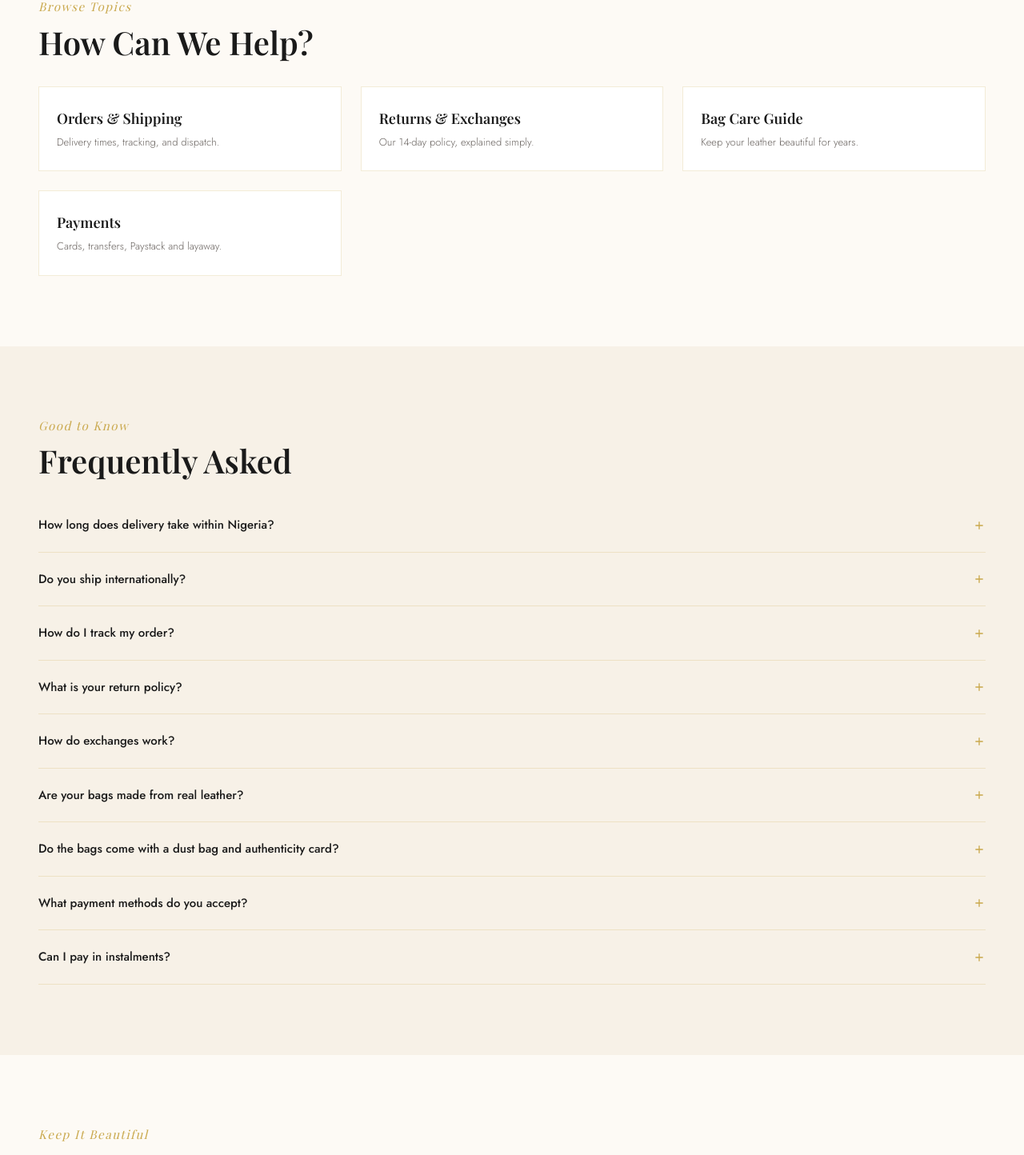
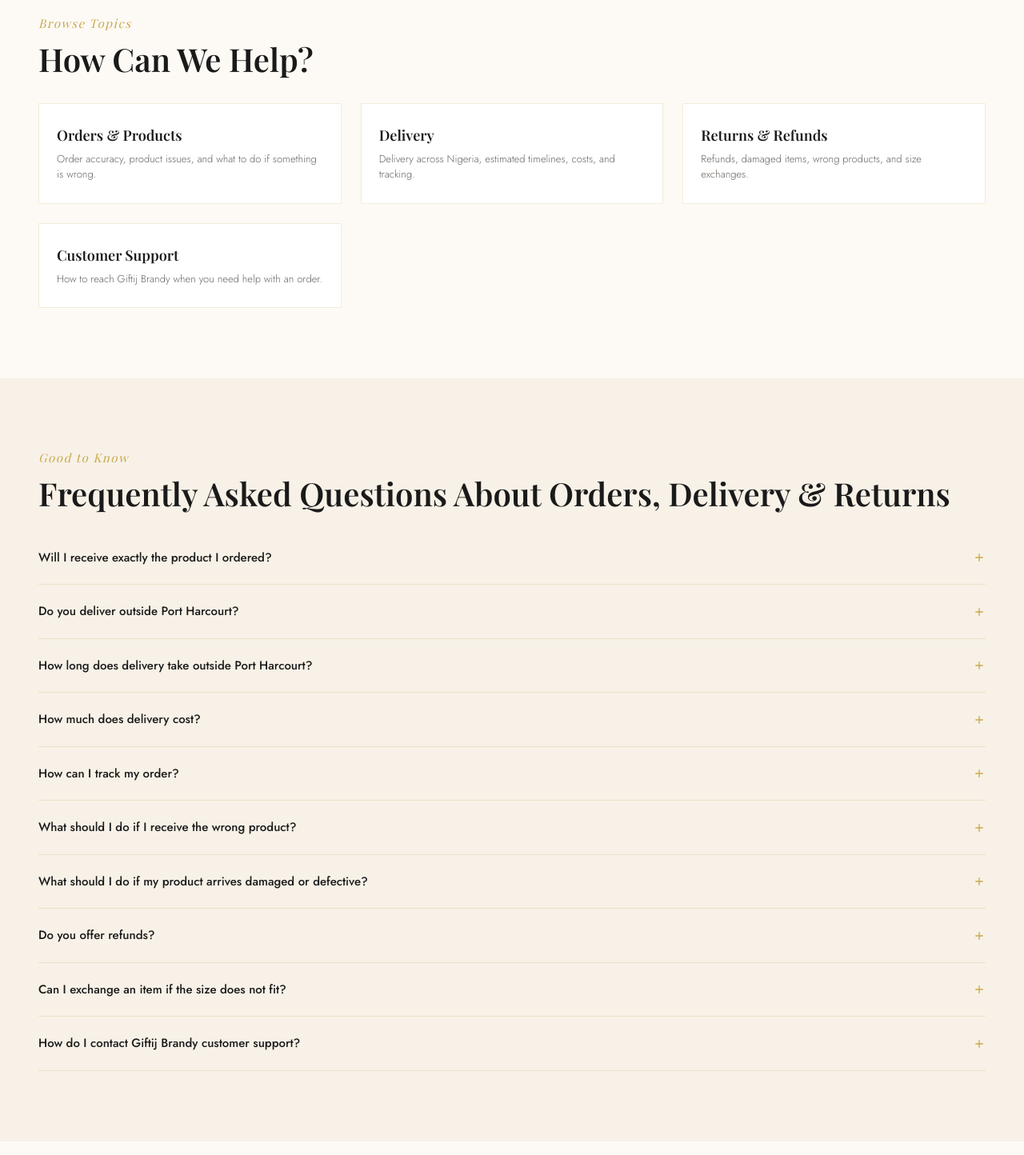
Before and after one commit to Betatrus/giftij-brandy-frontend, a Next.js app: page /support in a window 1280 px wide. Shown: the part 380-1824 px from the top of the page at 80% size. Built offline with nearby package versions, Linux system fonts and the light colour scheme; no server answers.

Commit message:
Update support FAQs and SEO content

```diff
--- a/app/support/page.tsx
+++ b/app/support/page.tsx
@@ -3,47 +3,67 @@ import Link from "next/link"
 import { SiteNav } from "@/components/layout/site-nav"
 import { FaqList, type Faq } from "./faq-list"
 
-/** Help & Support — content ported from public/support.html. */
-export const metadata: Metadata = { title: "Help & Support — Giftij Brandy" }
+export const metadata: Metadata = {
+  title: "Help & Support — Giftij Brandy",
+  description:
+    "Get answers about Giftij Brandy orders, delivery across Nigeria, tracking, refunds, exchanges, and customer support.",
+}
 
 const FAQS: Faq[] = [
   {
-    q: "How long does delivery take within Nigeria?",
-    a: "Lagos orders typically arrive within 1–2 business days. Orders to other Nigerian states take 2–5 business days depending on location. You'll receive a tracking link via WhatsApp and email as soon as your order is dispatched.",
+    q: "Will I receive exactly the product I ordered?",
+    a: "Yes. We send the exact product, colour, size, and style selected when you place your order. We also confirm your order details before dispatch to reduce mistakes. If there is any issue with availability, we will contact you before your order is shipped.",
   },
   {
-    q: "Do you ship internationally?",
-    a: "Yes! We ship to the UK, US, Canada, and select European countries. International shipping takes 7–14 business days. Customs fees and import duties are the responsibility of the customer and vary by country.",
+    q: "Do you deliver outside Port Harcourt?",
+    a: "Yes. Giftij Brandy delivers to customers in Port Harcourt and other locations across Nigeria.",
   },
   {
-    q: "How do I track my order?",
-    a: "Once your order ships, you'll get a tracking number via WhatsApp and email. If you haven't received your tracking details within 24 hours of dispatch, reach out to us and we'll sort it immediately.",
+    q: "How long does delivery take outside Port Harcourt?",
+    a: "Delivery time depends on your location. Orders to nearby South-South and South-East states typically arrive within about 24 hours, while deliveries to western states and farther northern locations may take up to 48 hours. Delivery times may vary slightly depending on the courier, exact destination, weekends, public holidays, or other logistics conditions.",
   },
   {
-    q: "What is your return policy?",
-    a: "We accept returns within 14 days of delivery for items in original, unused condition with all tags attached. Custom or personalised pieces are non-returnable. Contact us via WhatsApp to initiate a return and we'll guide you through the process.",
+    q: "How much does delivery cost?",
+    a: "Delivery cost depends on your location and the courier handling your order. The applicable delivery fee will be communicated or shown before dispatch, depending on the order process.",
   },
   {
-    q: "How do exchanges work?",
-    a: "Want a different colour or style? We offer free exchanges within 14 days. Simply return your item and let us know what you'd like instead. If there's a price difference, we'll sort the balance via transfer or refund.",
+    q: "How can I track my order?",
+    a: "Once your order has been dispatched, you can contact our support team for an update on your delivery. If a tracking reference is available for your shipment, it will be shared with you.",
   },
   {
-    q: "Are your bags made from real leather?",
-    a: "Absolutely. All Giftij Brandy bags use full-grain or pebbled genuine leather. We list the exact leather type and origin on each product page. We never use bonded leather or PU — you're getting the real thing, every time.",
+    q: "What should I do if I receive the wrong product?",
+    a: "Contact Giftij Brandy support as soon as possible with your order details and clear photos of the product you received. We will review the issue and arrange the appropriate replacement or resolution.",
   },
   {
-    q: "Do the bags come with a dust bag and authenticity card?",
-    a: "Yes! Every bag arrives in our signature gold-and-black gift box, with a branded dust bag, gold authenticity card, and care guide card. It's gift-ready right out of the box.",
+    q: "What should I do if my product arrives damaged or defective?",
+    a: "Contact our support team as soon as possible and provide clear photos or videos showing the issue. We will review the complaint and advise you on the next step.",
   },
   {
-    q: "What payment methods do you accept?",
-    a: "We accept card payments (Mastercard, Visa), bank transfers, and payments via Paystack. For international orders, we also accept PayPal. All transactions are secured with SSL encryption.",
+    q: "Do you offer refunds?",
+    a: "Yes. A refund may be issued if the product you receive is damaged, defective, incorrect, or does not meet the expected quality standard. Refund requests are reviewed based on the condition of the product and the details provided.",
   },
   {
-    q: "Can I pay in instalments?",
-    a: "Yes! We offer a layaway plan for orders above ₦100,000. Pay 50% upfront and the balance before dispatch. Contact us on WhatsApp to set this up — we'll hold your item for up to 14 days.",
+    q: "Can I exchange an item if the size does not fit?",
+    a: "Size exchanges may be available for eligible items that are unused and returned in their original condition. Contact our support team as soon as possible after delivery to confirm whether your order qualifies.",
+  },
+  {
+    q: "How do I contact Giftij Brandy customer support?",
+    a: "You can contact our customer support team through the contact options available on our Support page for help with orders, delivery, returns, exchanges, or product-related questions.",
   },
 ]
+
+const FAQ_SCHEMA = {
+  "@context": "https://schema.org",
+  "@type": "FAQPage",
+  mainEntity: FAQS.map((item) => ({
+    "@type": "Question",
+    name: item.q,
+    acceptedAnswer: {
+      "@type": "Answer",
+      text: item.a,
+    },
+  })),
+}
 
 const CARE = [
   {
@@ -70,20 +90,20 @@ const CARE = [
 
 const TOPICS = [
   {
-    title: "Orders & Shipping",
-    desc: "Delivery times, tracking, and dispatch.",
+    title: "Orders & Products",
+    desc: "Order accuracy, product issues, and what to do if something is wrong.",
   },
   {
-    title: "Returns & Exchanges",
-    desc: "Our 14-day policy, explained simply.",
+    title: "Delivery",
+    desc: "Delivery across Nigeria, estimated timelines, costs, and tracking.",
   },
   {
-    title: "Bag Care Guide",
-    desc: "Keep your leather beautiful for years.",
+    title: "Returns & Refunds",
+    desc: "Refunds, damaged items, wrong products, and size exchanges.",
   },
   {
-    title: "Payments",
-    desc: "Cards, transfers, Paystack and layaway.",
+    title: "Customer Support",
+    desc: "How to reach Giftij Brandy when you need help with an order.",
   },
 ]
 
@@ -92,120 +112,82 @@ export default function SupportPage() {
     <>
       <SiteNav theme="light" />
 
+      <script
+        type="application/ld+json"
+        dangerouslySetInnerHTML={{ __html: JSON.stringify(FAQ_SCHEMA) }}
+      />
+
       <section className="gb-page-header">
-        <span className="gb-page-eyebrow">
-          We&apos;re Here For You
-        </span>
+        <span className="gb-page-eyebrow">We&apos;re Here For You</span>
 
-        <span className="gb-page-title">
-          Help &amp; Support
-        </span>
+        <span className="gb-page-title">Help &amp; Support</span>
 
         <span className="gb-page-sub">
-          Find answers, track orders, and get the care your bag deserves.
+          Get clear answers about orders, delivery, returns, exchanges, and support.
         </span>
       </section>
 
       <section className="gb-section">
-        <p className="gb-section-label">
-          Browse Topics
-        </p>
+        <p className="gb-section-label">Browse Topics</p>
 
-        <h2
-          className="gb-section-title"
-          style={{ marginBottom: 32 }}
-        >
+        <h2 className="gb-section-title" style={{ marginBottom: 32 }}>
           How Can We Help?
         </h2>
 
         <div className="gb-topics-grid">
           {TOPICS.map((topic) => (
-            <div
-              className="gb-topic-card"
-              key={topic.title}
-            >
-              <h3 className="gb-topic-title">
-                {topic.title}
-              </h3>
-
-              <p className="gb-topic-desc">
-                {topic.desc}
-              </p>
+            <div className="gb-topic-card" key={topic.title}>
+              <h3 className="gb-topic-title">{topic.title}</h3>
+              <p className="gb-topic-desc">{topic.desc}</p>
             </div>
           ))}
         </div>
       </section>
 
-      <section
-        className="gb-section"
-        style={{ background: "#f7f1e7" }}
-      >
-        <p className="gb-section-label">
-          Good to Know
-        </p>
+      <section className="gb-section" style={{ background: "#f7f1e7" }}>
+        <p className="gb-section-label">Good to Know</p>
 
-        <h2
-          className="gb-section-title"
-          style={{ marginBottom: 24 }}
-        >
-          Frequently Asked
+        <h2 className="gb-section-title" style={{ marginBottom: 24 }}>
+          Frequently Asked Questions About Orders, Delivery &amp; Returns
         </h2>
 
         <FaqList items={FAQS} />
       </section>
 
       <section className="gb-section">
-        <p className="gb-section-label">
-          Keep It Beautiful
-        </p>
+        <p className="gb-section-label">Keep It Beautiful</p>
 
-        <h2
-          className="gb-section-title"
-          style={{ marginBottom: 32 }}
-        >
+        <h2 className="gb-section-title" style={{ marginBottom: 32 }}>
           Bag Care Guide
         </h2>
 
         <div className="gb-care-grid">
           {CARE.map((item) => (
             <div key={item.num}>
-              <p className="gb-care-num">
-                {item.num}
-              </p>
-
-              <h3 className="gb-care-title">
-                {item.title}
-              </h3>
-
-              <p className="gb-care-text">
-                {item.text}
-              </p>
+              <p className="gb-care-num">{item.num}</p>
+              <h3 className="gb-care-title">{item.title}</h3>
+              <p className="gb-care-text">{item.text}</p>
             </div>
           ))}
         </div>
       </section>
 
       <section className="gb-story-cta">
-        <p className="gb-section-label">
-          Still Have Questions?
+        <p className="gb-section-label">Still Have Questions?</p>
+
+        <h2 className="gb-section-title">We&apos;re Always Here.</h2>
+
+        <p className="gb-section-sub" style={{ margin: "12px auto 12px" }}>
+          Visit us opposite Total Look Salon, Cornerstone, Off NTA Road,
+          Port Harcourt.
         </p>
 
-        <h2 className="gb-section-title">
-          We&apos;re Always Here.
-        </h2>
-
-        <p
-          className="gb-section-sub"
-          style={{ margin: "12px auto 28px" }}
-        >
+        <p className="gb-section-sub" style={{ margin: "0 auto 28px" }}>
           Our team typically responds within 2 hours on WhatsApp.
           For email, expect us within 24 hours on business days.
         </p>
 
-        <Link
-          href="/contact"
-          className="gb-btn gb-story-shop-btn"
-        >
+        <Link href="/contact" className="gb-btn gb-story-shop-btn">
           Contact Us
         </Link>
       </section>
```
